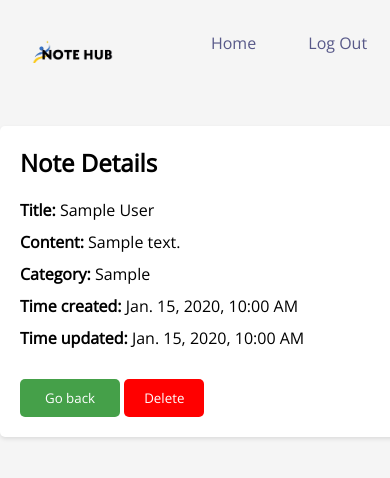
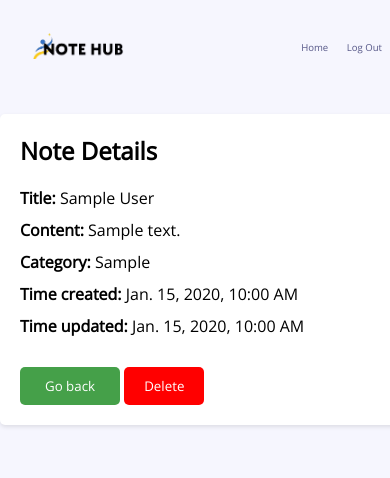
Before and after one commit to sofibrezden/lab_web_3, a Django app: page /view_note/1/ in a window 390 px wide; the page is wider, and only the part inside the window is pictured. Shown: the top 478 px of that part. Run offline with Django 4.2, Linux system fonts and the light colour scheme; a user stored in the database is signed in; tables that the repository leaves empty hold one stand-in row (values such as "Sample post").

Commit message:
Updated with media query

```diff
--- a/static/view.css
+++ b/static/view.css
@@ -56,12 +56,28 @@ header nav ul li a:hover::after {
     left: 0;
 }
 
+body {
+    background-color: hsl(240, 75%, 98%);
+}
+@media only screen and (max-width: 600px) {
+    header nav ul {
+        font-size: 0.6rem;
+    }
 
-body {
-    background-color: #f5f5f5;
-
+    header nav ul li {
+        margin: 0.5rem;
+    }
 }
 
+@media only screen and (max-width: 600px) {
+    header nav ul {
+        font-size: 0.6rem;
+    }
+
+    header nav ul li {
+        margin: 0.5rem;
+    }
+}
 .section {
     width: 800px;
     margin: 50px auto 0;
```
